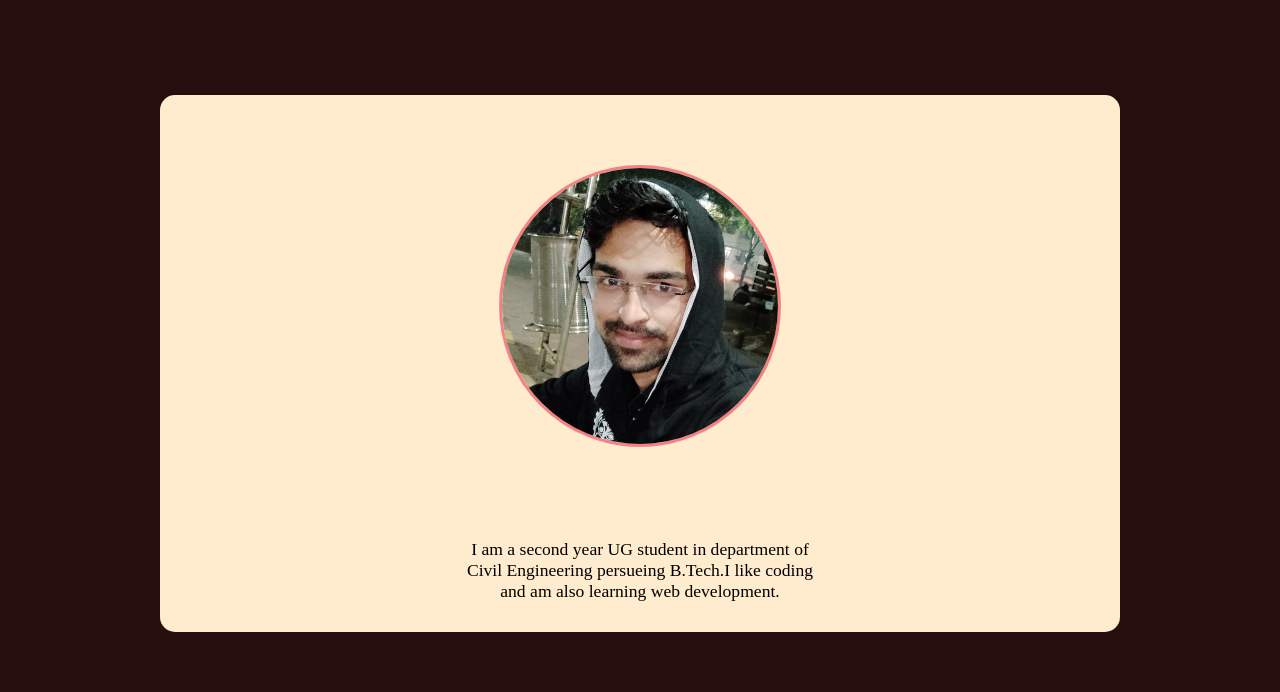
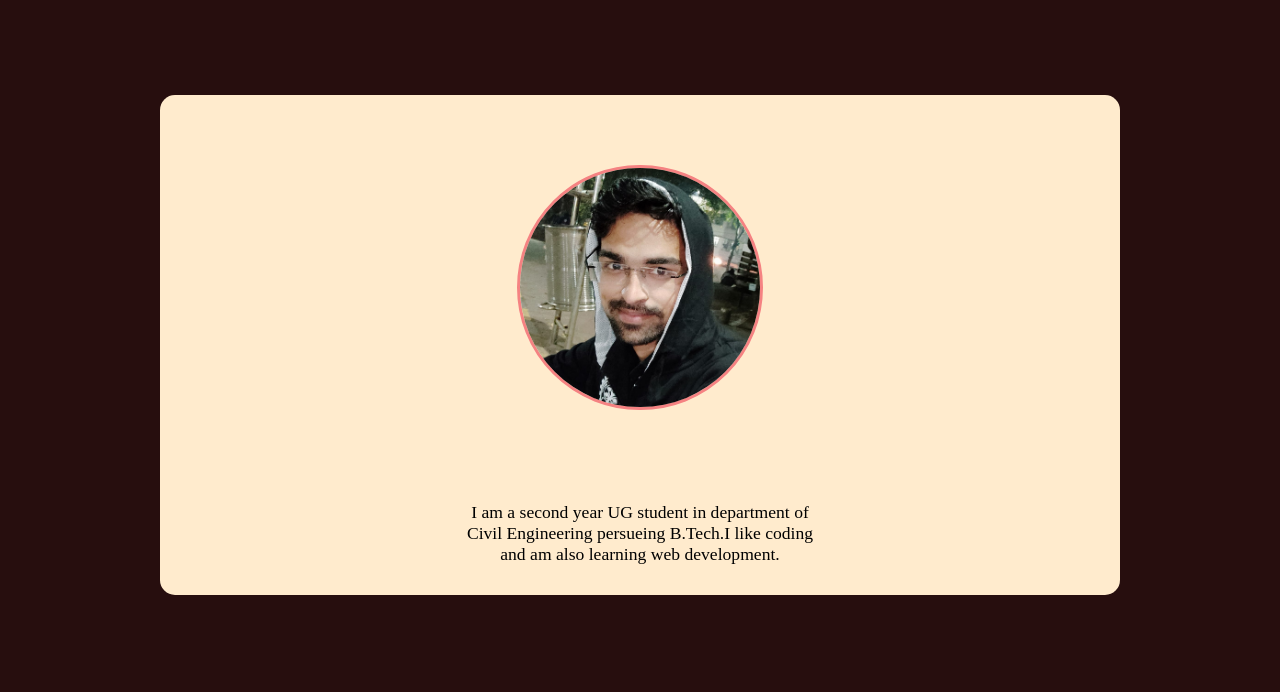
Before and after one commit to ashish2829001/hello, a plain HTML site: page index.html in a window 1280 px wide. Shown: the part 66-758 px from the top of the page. Drawn offline with nearby package versions, Linux system fonts and the light colour scheme.

Commit message:
Update index.html

```diff
--- a/index.html
+++ b/index.html
@@ -383,7 +383,7 @@
         <div class="cont">
             <div id="home"></div>
             <div class="box" id="box1">
-                <img style="width: 30%;" class="dp" src="ashish.jpeg" alt="Image Not Found">
+                <img style="width: 26%;" class="dp" src="ashish.jpeg" alt="Image Not Found">
                 <div class="content">
                     <h2 class="height">
                         <span class="typed"></span>
```
